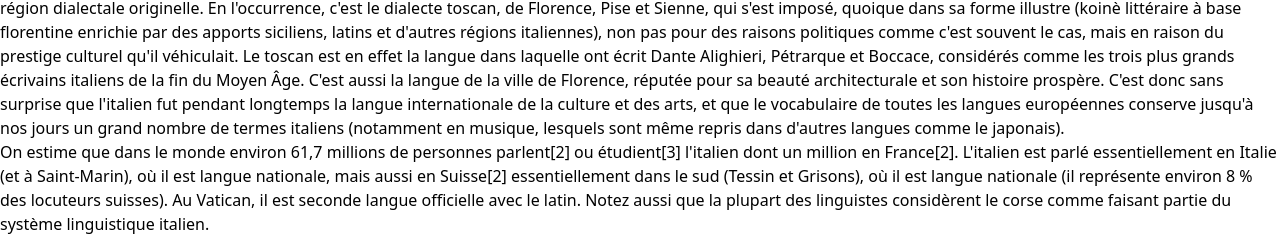
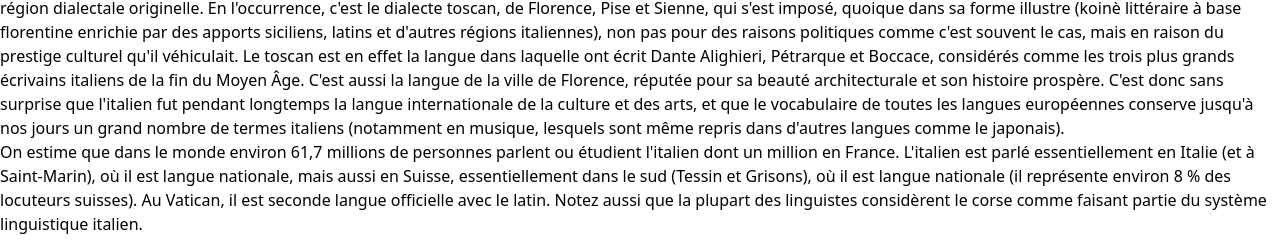
Before and after one commit to NoahBoos/FRONT5-RGAA, a website: page public/page_langue_romane.html in a window 1280 px wide. Shown: the part 1268-1510 px from the top of the page. Drawn offline with Linux system fonts and the light colour scheme.

Commit message:
Correctif - corection du texte langue romane

```diff
--- a/public/page_langue_romane.html
+++ b/public/page_langue_romane.html
@@ -208,9 +208,9 @@
                     (notamment en musique, lesquels sont même repris dans d'autres langues comme le japonais).
                 </p>
                 <p tabindex="0">
-                    On estime que dans le monde environ 61,7 millions de personnes parlent[2] ou étudient[3] l'italien
-                    dont un million en France[2]. L'italien est parlé essentiellement en Italie (et à Saint-Marin), où
-                    il est langue nationale, mais aussi en Suisse[2] essentiellement dans le sud (Tessin et Grisons), où
+                    On estime que dans le monde environ 61,7 millions de personnes parlent ou étudient l'italien
+                    dont un million en France. L'italien est parlé essentiellement en Italie (et à Saint-Marin), où
+                    il est langue nationale, mais aussi en Suisse, essentiellement dans le sud (Tessin et Grisons), où
                     il est langue nationale (il représente environ 8 % des locuteurs suisses). Au Vatican, il est
                     seconde langue officielle avec le latin. Notez aussi que la plupart des linguistes considèrent le
                     corse comme faisant partie du système linguistique italien.
```
